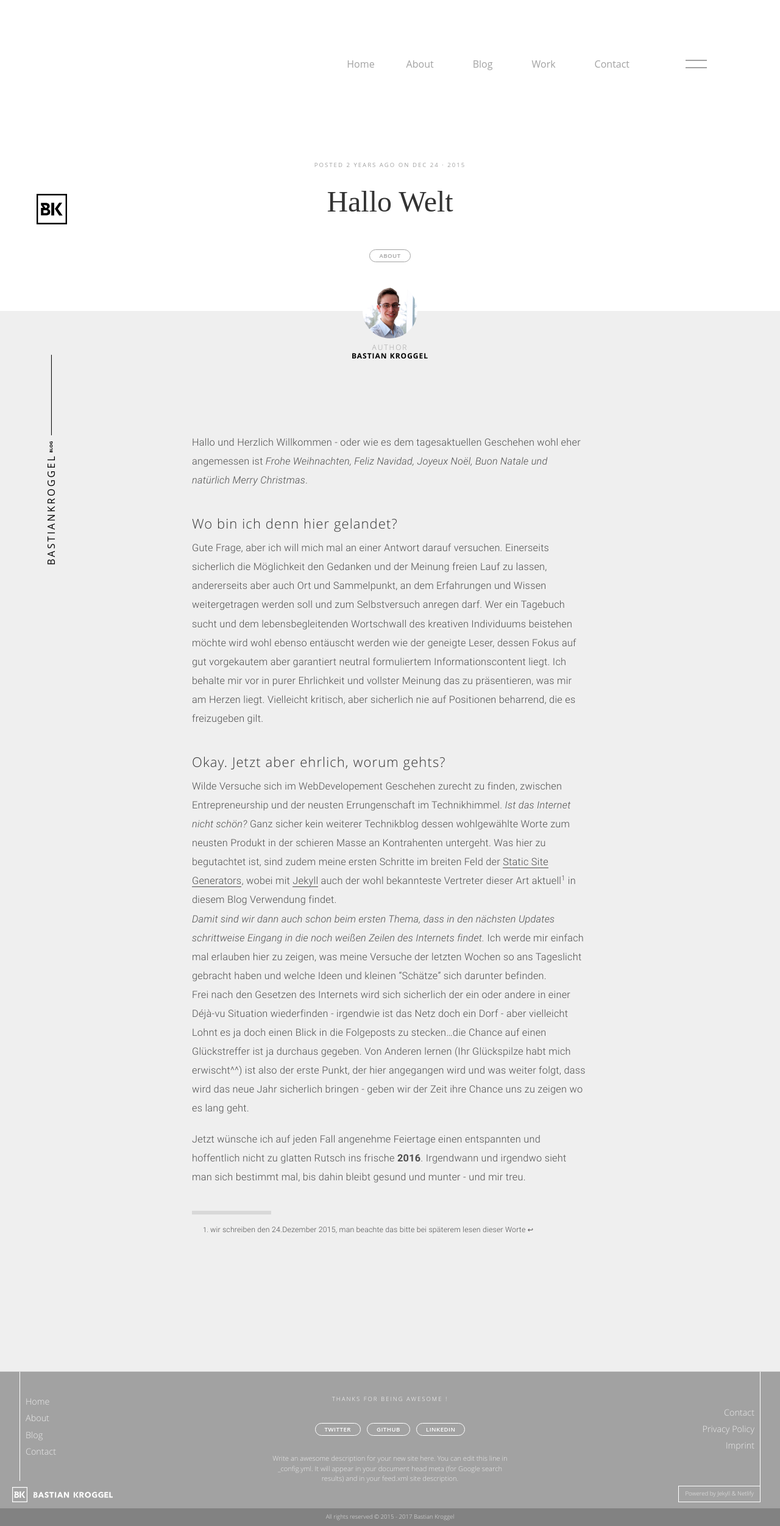
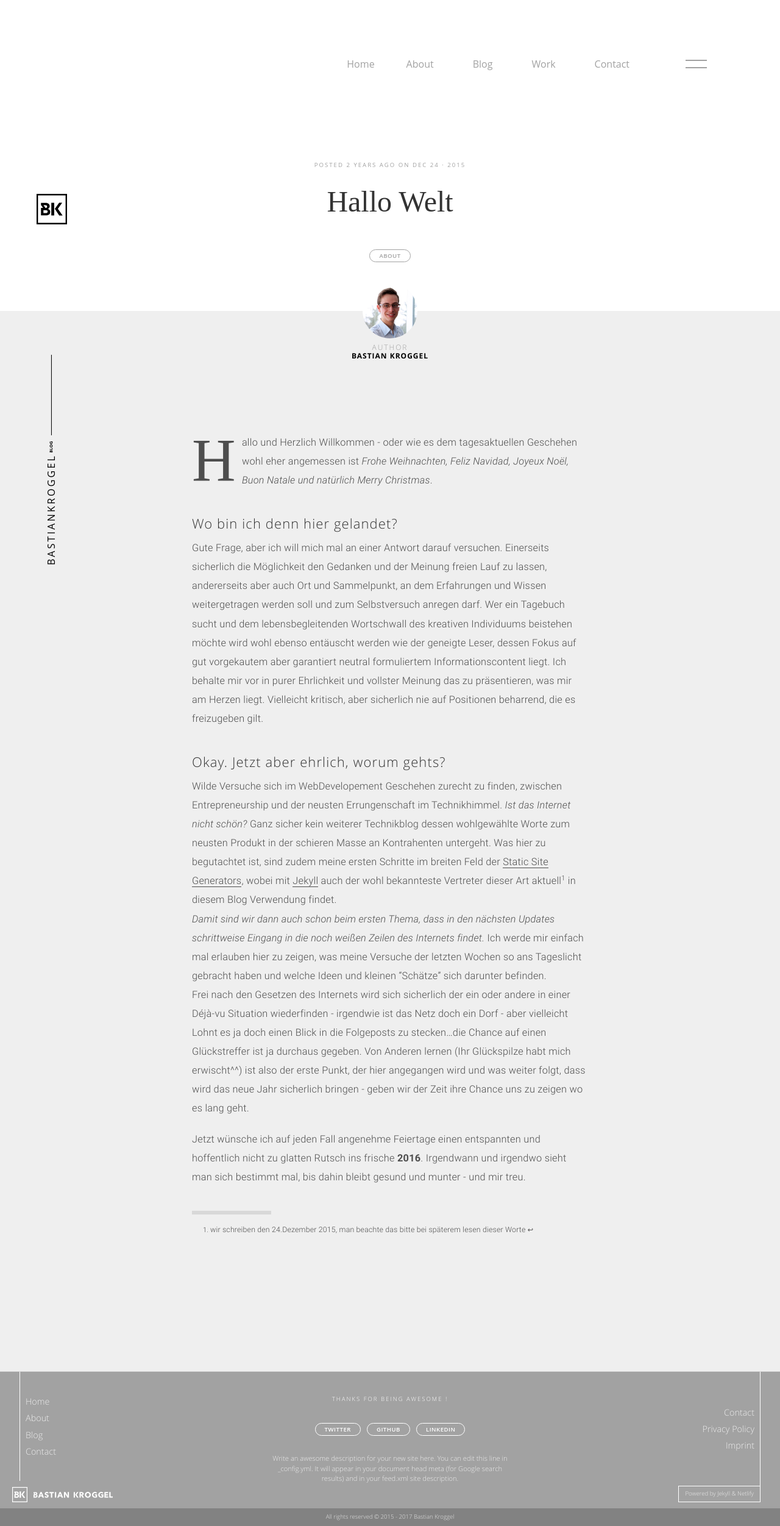
Before and after one commit to bkroggel/luzid, a Jekyll site: the page built from _posts/2015-12-23-Hallo-Welt-und-ein-README.markdown, in a window 1280 px wide. Shown: the whole page at 61% size. Built offline with Jekyll 4.4.1, drawn with Linux system fonts in a browser that asks for light colours; nearby versions of some CDN libraries; some web fonts are replaced.

Commit message:
implemented initiale

```diff
--- a/_sass/blog/_blog-font.scss
+++ b/_sass/blog/_blog-font.scss
@@ -110,6 +110,16 @@
   @include media-query($small){
     color: $blog-font-color;
   };
+}
+
+// big letter just in article view
+.bk-blog-content>p:first-of-type:first-letter {
+  font-size: 6.2rem;
+  font-family: $serif;
+  margin-right: 10px;
+  float: left;
+  line-height: 0.9em;
+  margin-bottom: -20px;
 }
 
 .bk-blog-style p {
```
